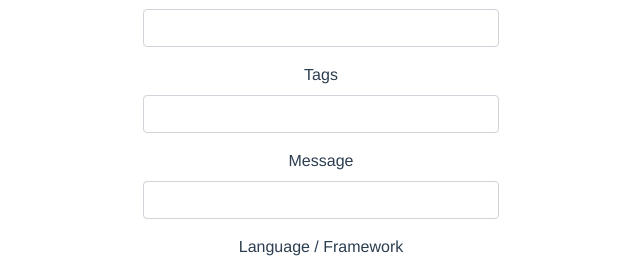
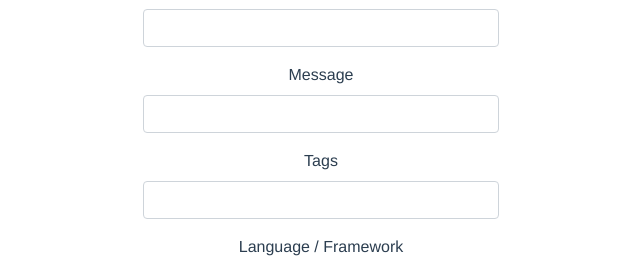
Before and after one commit to Alexis-Choloux/devhelper, a Vue app: page / in a window 1280 px wide. Shown: the part 143-408 px from the top of the page, without its empty margins (319-959 px from the left). Built offline with nearby package versions, Linux system fonts and the light colour scheme.

Commit message:
form - done // alert + reload - added

```diff
--- a/src/components/Form.vue
+++ b/src/components/Form.vue
@@ -26,16 +26,7 @@
     >
   </p>
 
-    <p>
-    <label for="tagsInput" class="form-label">Tags</label>
-    <input
-      id="tagsInput"
-      v-model="tagsInput"
-      type="text"
-      name="tagsInput"
-      class="form-control"
-    >
-  </p>
+
 
     <p>
     <label for="messageInput" class="form-label">Message</label>
@@ -44,6 +35,17 @@
       v-model="messageInput"
       type="text"
       name="messageInput"
+      class="form-control"
+    >
+  </p>
+
+      <p>
+    <label for="tagsInput" class="form-label">Tags</label>
+    <input
+      id="tagsInput"
+      v-model="tagsInput"
+      type="text"
+      name="tagsInput"
       class="form-control"
     >
   </p>
@@ -77,7 +79,7 @@
 
 <script>
 import axios from "axios";
-import moment from 'moment'
+import moment from "moment";
 
 export default {
   name: "Form",
@@ -119,20 +121,22 @@ export default {
     },
     sendPost() {
       let message = {
-          subject: this.subjectInput,
-          tags: this.tagsInput,
-          message: this.messageInput,
-          language: this.languageInput,
-          date: moment().format('DD/MM/YYYY hh:mm')
-          };
+        subject: this.subjectInput,
+        tags: this.tagsInput,
+        message: this.messageInput,
+        language: this.languageInput,
+        date: moment().format("DD/MM/YYYY hh:mm"),
+      };
       axios
-        .post("https://crudcrud.com/api/391a25ba7d4f49afbcf2abf7b654f28a/message", message)
-        .then(
-          console.log(message)
+        .post(
+          "https://crudcrud.com/api/391a25ba7d4f49afbcf2abf7b654f28a/message",
+          message
         )
+        .then(alert('Message envoyé'))
         .catch((error) => {
           console.log(error);
         });
+      location.reload();
     },
   },
 };
```
